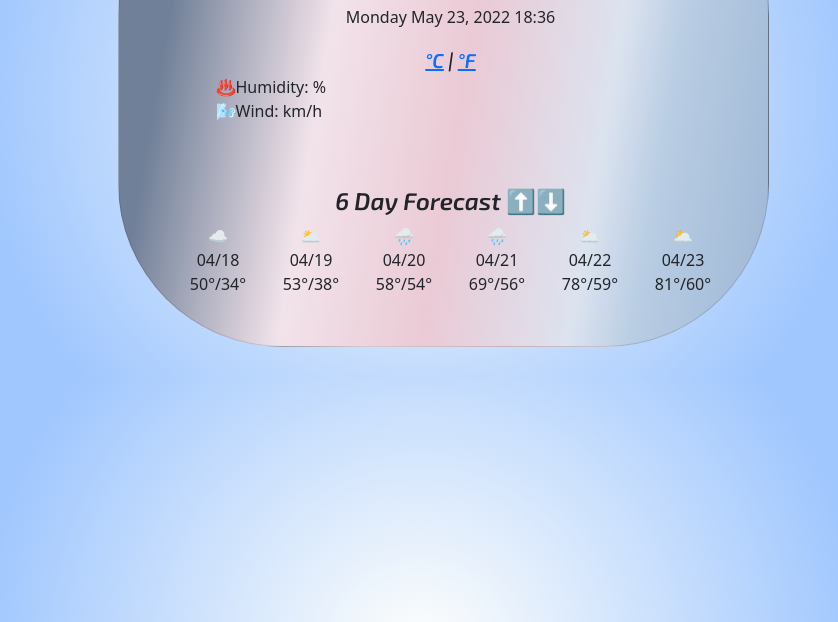
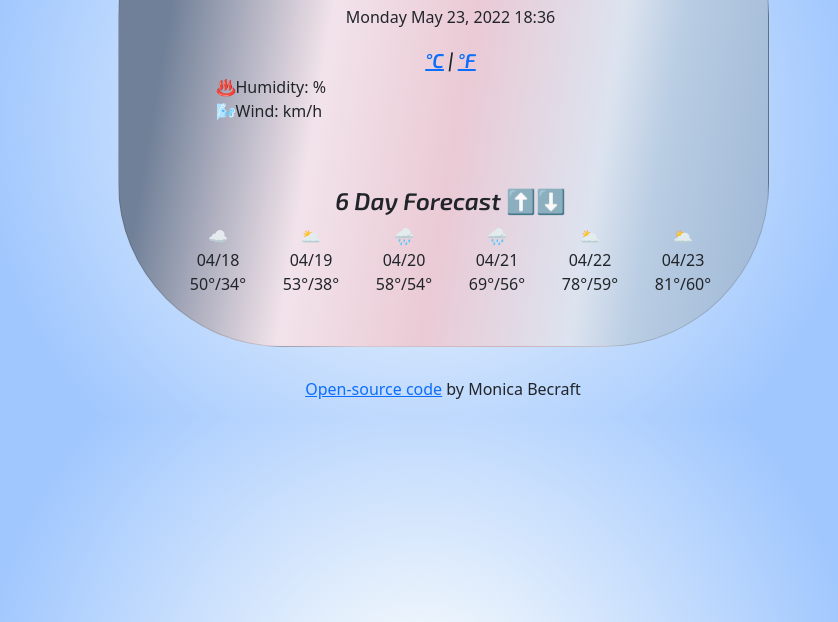
Before and after one commit to Mbecraft1617/WeatherApplication, a plain HTML site: page index.html in a window 1280 px wide. Shown: the part 178-800 px from the top of the page, without its empty margins (197-1035 px from the left). Drawn offline with nearby package versions, Linux system fonts and the light colour scheme.

Commit message:
added open source code link

```diff
--- a/index.html
+++ b/index.html
@@ -81,6 +81,12 @@
         </div>
       </div>
     </div>
+    <p>
+        <a href="https://github.com/Mbecraft1617/WeatherApplication"
+          >Open-source code</a
+        >
+        by Monica Becraft
+      </p>
     <script src="src/script.js"></script>
   </body>
 </html>
```
